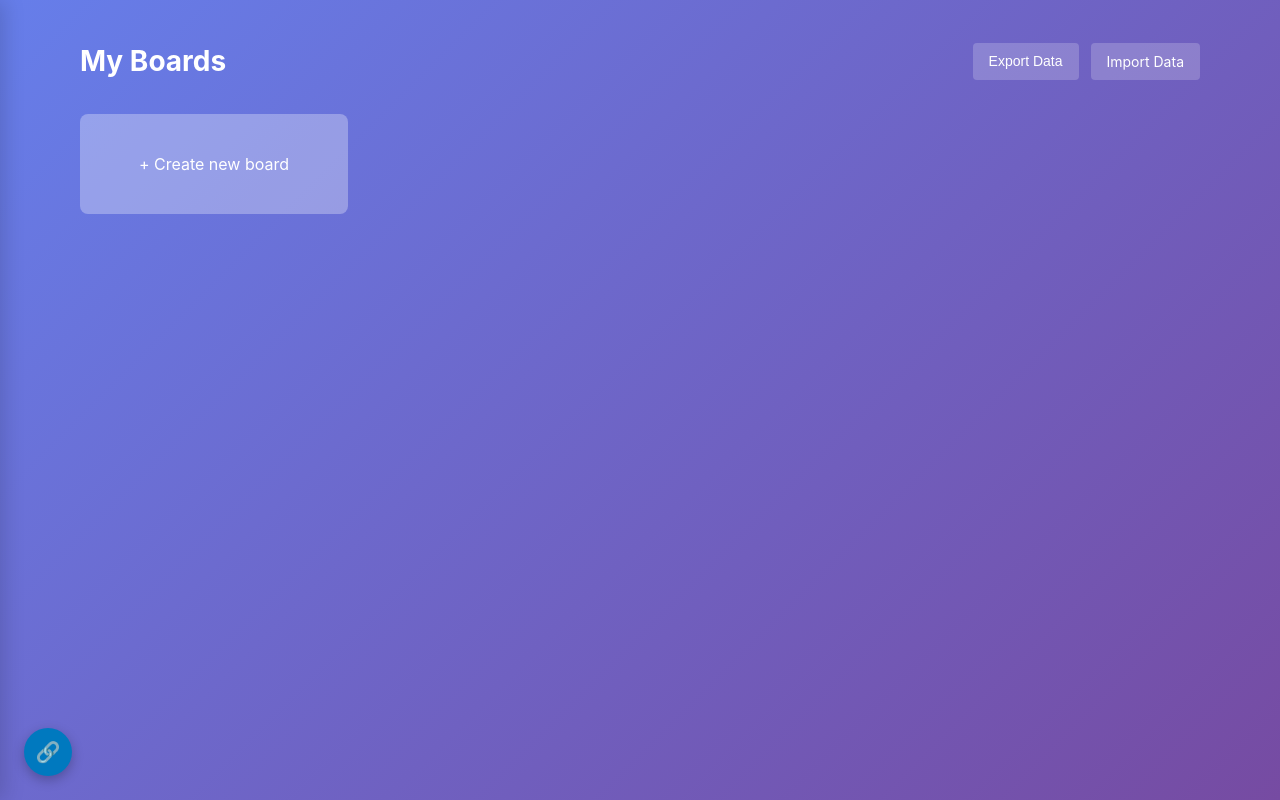
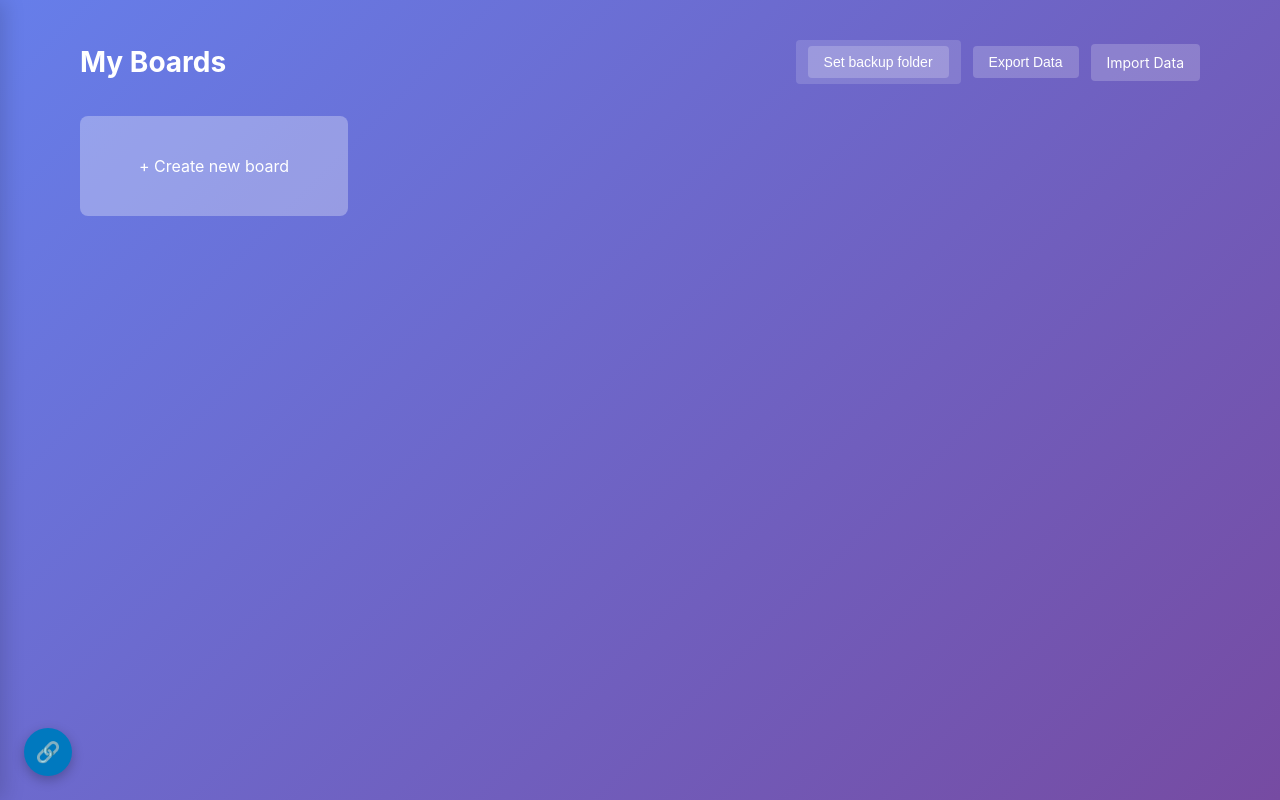
Before and after one commit to Humberto-Zayas/trello-clone, a React (Vite) app: page / in a window 1280 px wide. Built offline with nearby package versions, Linux system fonts and the light colour scheme.

Commit message:
Added backup json capability to save and restore board data
Due to not having a DB and relying on local storage, this is a hacky fallback to at least save your board data. Not supported in Safari or Firefox.

```diff
--- a/src/App.css
+++ b/src/App.css
@@ -85,7 +85,32 @@ body {
 
 .header-actions {
   display: flex;
+  align-items: center;
   gap: 12px;
+}
+
+.backup-status {
+  display: flex;
+  align-items: center;
+  gap: 8px;
+  background: rgba(255, 255, 255, 0.15);
+  border-radius: 4px;
+  padding: 6px 12px;
+  font-size: 13px;
+  color: white;
+}
+
+.backup-info {
+  white-space: nowrap;
+}
+
+.backup-time {
+  opacity: 0.8;
+}
+
+.btn-sm {
+  padding: 4px 10px;
+  font-size: 12px;
 }
 
 .boards-grid {
--- a/src/components/BoardList.jsx
+++ b/src/components/BoardList.jsx
@@ -2,7 +2,8 @@ import { useState, useRef } from 'react';
 import { useBoard } from '../context/BoardContext';
 
 export default function BoardList({ onSelectBoard }) {
-  const { state, dispatch, exportData, importData } = useBoard();
+  const { state, dispatch, exportData, importData, autoBackup } = useBoard();
+  const { isSupported, hasFolder, folderName, lastSaved, setBackupFolder, clearBackupFolder } = autoBackup;
   const [newBoardTitle, setNewBoardTitle] = useState('');
   const [showForm, setShowForm] = useState(false);
   const draggedBoardIdx = useRef(null);
@@ -66,6 +67,27 @@ export default function BoardList({ onSelectBoard }) {
       <header className="board-list-header">
         <h1>My Boards</h1>
         <div className="header-actions">
+          {isSupported && (
+            <div className="backup-status">
+              {hasFolder ? (
+                <>
+                  <span className="backup-info">
+                    Auto-backup: <strong>{folderName}</strong>
+                    {lastSaved && (
+                      <span className="backup-time"> · Saved {lastSaved.toLocaleTimeString()}</span>
+                    )}
+                  </span>
+                  <button onClick={clearBackupFolder} className="btn btn-secondary btn-sm">
+                    Clear
+                  </button>
+                </>
+              ) : (
+                <button onClick={setBackupFolder} className="btn btn-secondary">
+                  Set backup folder
+                </button>
+              )}
+            </div>
+          )}
           <button onClick={exportData} className="btn btn-secondary">
             Export Data
           </button>
--- a/src/context/BoardContext.jsx
+++ b/src/context/BoardContext.jsx
@@ -1,5 +1,6 @@
-import { createContext, useContext, useReducer, useEffect } from 'react';
+import { createContext, useContext, useReducer, useEffect, useRef } from 'react';
 import { v4 as uuidv4 } from 'uuid';
+import { useBackup } from '../hooks/useBackup';
 
 const BoardContext = createContext();
 
@@ -473,11 +474,20 @@ function boardReducer(state, action) {
 
 export function BoardProvider({ children }) {
   const [state, dispatch] = useReducer(boardReducer, initialState);
+  const { isSupported, hasFolder, folderName, lastSaved, setBackupFolder, backup, clearBackupFolder } = useBackup();
+  const loadedRef = useRef(false);
 
   useEffect(() => {
     const savedData = loadFromStorage();
     dispatch({ type: 'LOAD_DATA', payload: savedData });
+    loadedRef.current = true;
   }, []);
+
+  // Auto-backup whenever state changes, but only after initial load
+  useEffect(() => {
+    if (!loadedRef.current) return;
+    backup(state);
+  }, [state, backup]);
 
   const exportData = () => {
     const dataStr = JSON.stringify(state, null, 2);
@@ -512,7 +522,10 @@ export function BoardProvider({ children }) {
   };
 
   return (
-    <BoardContext.Provider value={{ state, dispatch, exportData, importData }}>
+    <BoardContext.Provider value={{
+      state, dispatch, exportData, importData,
+      autoBackup: { isSupported, hasFolder, folderName, lastSaved, setBackupFolder, clearBackupFolder },
+    }}>
       {children}
     </BoardContext.Provider>
   );
--- /dev/null
+++ b/src/hooks/useBackup.js
@@ -0,0 +1,106 @@
+import { useState, useEffect, useCallback } from 'react';
+
+const DB_NAME = 'trello-backup-db';
+const STORE_NAME = 'handles';
+const HANDLE_KEY = 'backupDir';
+
+function openDB() {
+  return new Promise((resolve, reject) => {
+    const req = indexedDB.open(DB_NAME, 1);
+    req.onupgradeneeded = (e) => e.target.result.createObjectStore(STORE_NAME);
+    req.onsuccess = (e) => resolve(e.target.result);
+    req.onerror = (e) => reject(e.target.error);
+  });
+}
+
+async function getStoredHandle() {
+  const db = await openDB();
+  return new Promise((resolve, reject) => {
+    const req = db.transaction(STORE_NAME, 'readonly').objectStore(STORE_NAME).get(HANDLE_KEY);
+    req.onsuccess = (e) => resolve(e.target.result ?? null);
+    req.onerror = (e) => reject(e.target.error);
+  });
+}
+
+async function storeHandle(handle) {
+  const db = await openDB();
+  return new Promise((resolve, reject) => {
+    const req = db.transaction(STORE_NAME, 'readwrite').objectStore(STORE_NAME).put(handle, HANDLE_KEY);
+    req.onsuccess = () => resolve();
+    req.onerror = (e) => reject(e.target.error);
+  });
+}
+
+async function deleteStoredHandle() {
+  const db = await openDB();
+  return new Promise((resolve, reject) => {
+    const req = db.transaction(STORE_NAME, 'readwrite').objectStore(STORE_NAME).delete(HANDLE_KEY);
+    req.onsuccess = () => resolve();
+    req.onerror = (e) => reject(e.target.error);
+  });
+}
+
+export function useBackup() {
+  const isSupported = 'showDirectoryPicker' in window;
+  const [dirHandle, setDirHandle] = useState(null);
+  const [lastSaved, setLastSaved] = useState(null);
+
+  // Restore persisted handle on mount (only if permission is already granted)
+  useEffect(() => {
+    if (!isSupported) return;
+    getStoredHandle().then(async (handle) => {
+      if (!handle) return;
+      const perm = await handle.queryPermission({ mode: 'readwrite' });
+      if (perm === 'granted') setDirHandle(handle);
+    }).catch(() => {});
+  }, [isSupported]);
+
+  const setBackupFolder = useCallback(async () => {
+    if (!isSupported) return false;
+    try {
+      const handle = await window.showDirectoryPicker({ mode: 'readwrite' });
+      await storeHandle(handle);
+      setDirHandle(handle);
+      return true;
+    } catch (e) {
+      if (e.name !== 'AbortError') console.error('Failed to set backup folder:', e);
+      return false;
+    }
+  }, [isSupported]);
+
+  const backup = useCallback(async (state) => {
+    if (!dirHandle) return false;
+    try {
+      const perm = await dirHandle.queryPermission({ mode: 'readwrite' });
+      if (perm !== 'granted') {
+        const newPerm = await dirHandle.requestPermission({ mode: 'readwrite' });
+        if (newPerm !== 'granted') return false;
+      }
+      const fileHandle = await dirHandle.getFileHandle('trello-backup.json', { create: true });
+      const writable = await fileHandle.createWritable();
+      await writable.write(JSON.stringify(state, null, 2));
+      await writable.close();
+      setLastSaved(new Date());
+      return true;
+    } catch (e) {
+      console.error('Auto-backup failed:', e);
+      return false;
+    }
+  }, [dirHandle]);
+
+  const clearBackupFolder = useCallback(async () => {
+    await deleteStoredHandle();
+    setDirHandle(null);
+    setLastSaved(null);
+  }, []);
+
+  return {
+    isSupported,
+    hasFolder: !!dirHandle,
+    folderName: dirHandle?.name ?? null,
+    lastSaved,
+    setBackupFolder,
+    backup,
+    clearBackupFolder,
+  };
+}
```
